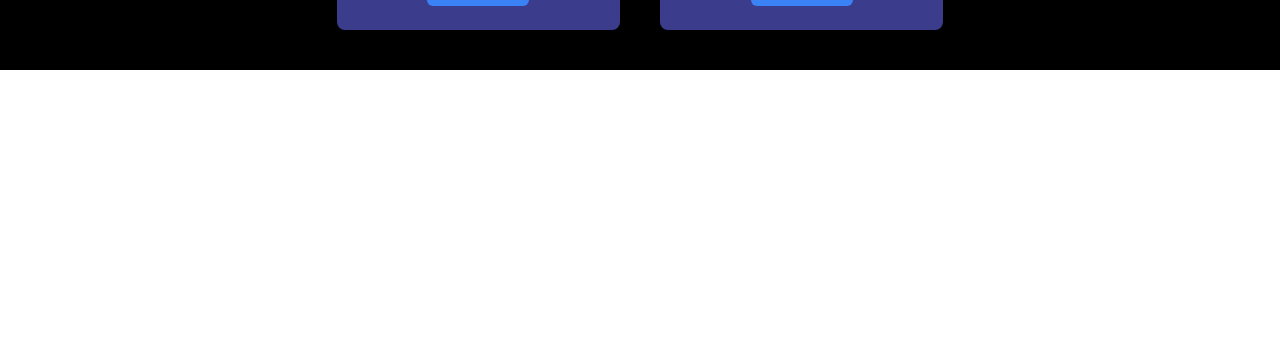
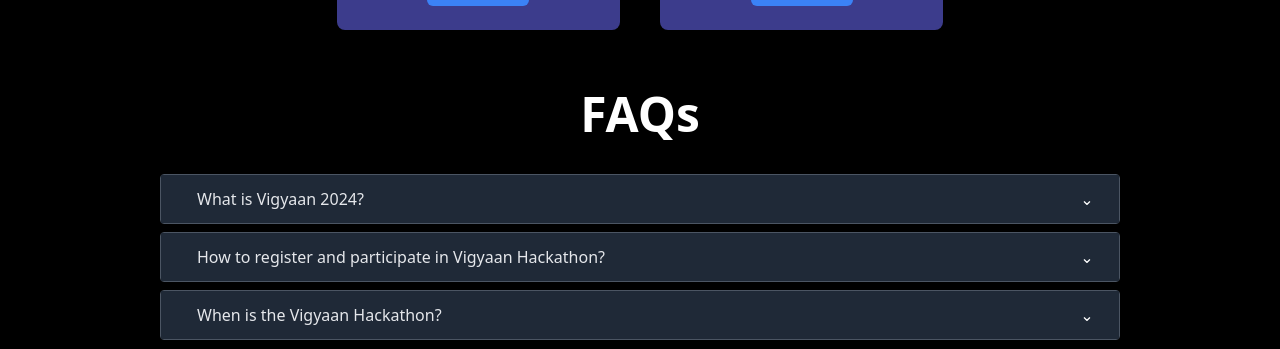
Before and after one commit to DeadmanAbir/vigyaan2, a React (Vite) app: page / in a window 1280 px wide. Shown: the part 1674-2023 px from the top of the page. Before the commit the page ends 1744 px from the top, so only its background shows below. Built offline with nearby package versions, Linux system fonts and the light colour scheme.

Commit message:
Added FAQ Section

```diff
--- /dev/null
+++ b/Components/Accordian.jsx
@@ -0,0 +1,58 @@
+import React, { useState } from 'react';
+
+const Accordion = () => {
+    const [activeIndex, setActiveIndex] = useState(null);
+
+    const toggleAccordion = (index) => {
+        setActiveIndex(index === activeIndex ? null : index);
+    };
+
+    const questions = [
+        {
+            question: "What is Vigyaan 2024?",
+            answer: "Vigyaan 2024 is a science fest organised at GGSIPU Dwarka Campus.",
+        },
+        {
+            question: "How to register and participate in Vigyaan Hackathon?",
+            answer: "To participate in Vigyaan Hackathon register on devfolio.",
+        },
+        {
+            question: "When is the Vigyaan Hackathon?",
+            answer: "The Vigyaan hackathon is in Mid of April.",
+        },
+    ];
+
+    return (
+        <>
+            <div className="bg-black text-white py-5 px-4 text-center">
+                <h3 className="text-5xl font-bold mb-4">FAQs</h3>
+            </div>
+            <div className="w-full bg-black space-y-2">
+                {questions.map((item, index) => (
+                    <div key={index} className="border mx-40 border-gray-600 rounded">
+                        <div
+                            className="px-4 py-2 flex justify-between items-center cursor-pointer bg-gray-800"
+                            onClick={() => toggleAccordion(index)}
+                        >
+                            <span className="text-gray-200 pl-5">{item.question}</span>
+                            <span className={`transform transition-transform ${index === activeIndex ? 'rotate-180' : ''} text-white w-8 h-8 flex items-center justify-center`}>
+                                &#8964;
+                            </span>
+                        </div>
+                        {index === activeIndex && (
+                            <div className="px-4 py-2 bg-gray-700">
+                                <p className="text-gray-200 pl-5">{item.answer}</p>
+                            </div>
+                        )}
+                    </div>
+
+                ))}
+            </div>
+            <div className="h-3 bg-black"></div>
+
+
+        </>
+    );
+};
+
+export default Accordion;
--- a/src/App.jsx
+++ b/src/App.jsx
@@ -4,6 +4,7 @@ import viteLogo from "/vite.svg";
 import Hero from "../Components/Hero";
 import Speakers from "../Components/Speakers";
 import Package from "../Components/Package";
+import Accordion from "../Components/Accordian";
 
 function App() {
   const [count, setCount] = useState(0);
@@ -11,9 +12,9 @@ function App() {
   return (
     <>
       <Hero />
-
       <Speakers />
       <Package />
+      <Accordion/>
     </>
   );
 }
```
